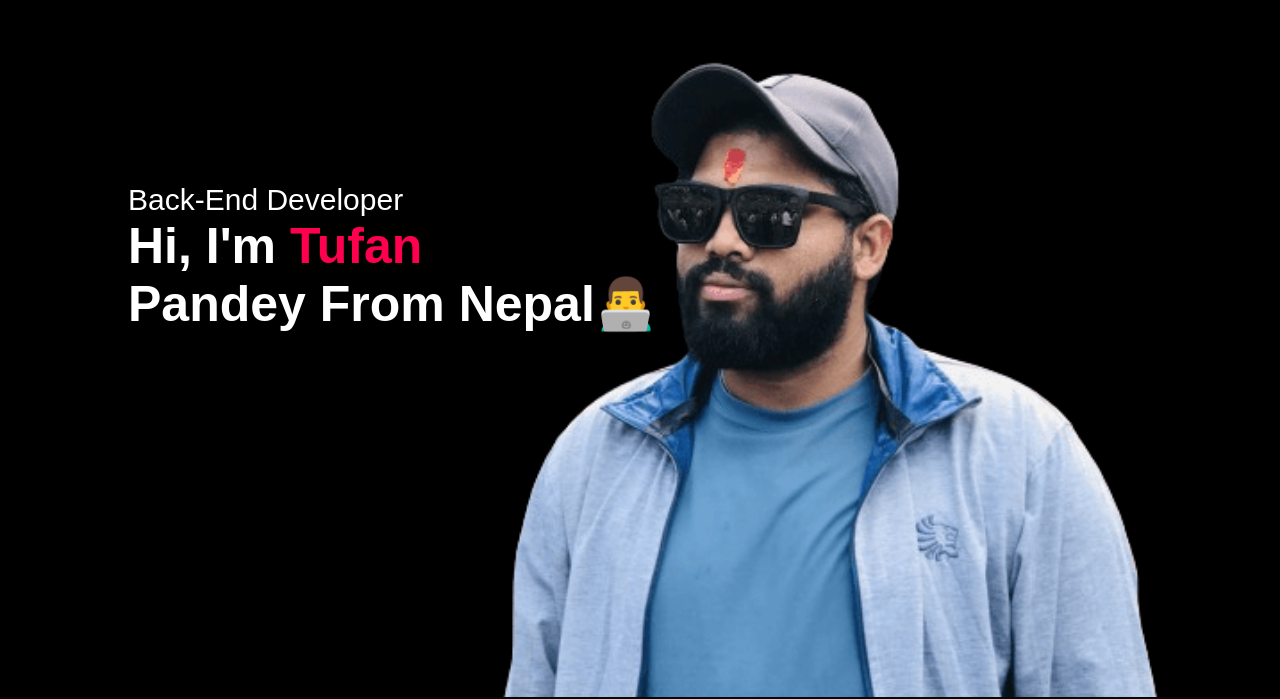
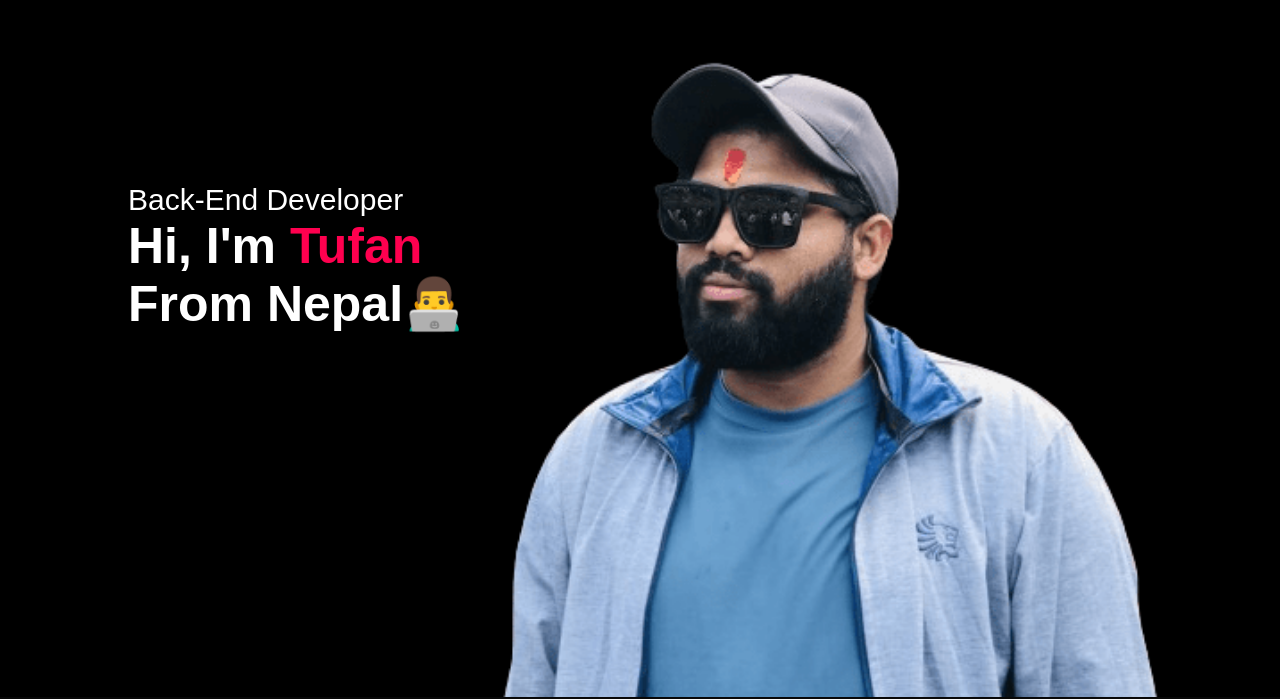
Before and after one commit to tufanpande/portfolio, a plain HTML site: page index.html in a window 1280 px wide. Shown: the part 103-802 px from the top of the page. Drawn offline with Linux system fonts and the light colour scheme.

Commit message:
HTML index

```diff
--- a/index.html
+++ b/index.html
@@ -28,7 +28,7 @@
             </nav>
             <div class="header-text">
                     <p>Back-End Developer</p>
-                    <h1>Hi, I'm <span>Tufan</span><br> Pandey From Nepal👨‍💻 </h1>
+                    <h1>Hi, I'm <span>Tufan</span><br> From Nepal👨‍💻 </h1>
             </div>
          </div>
     </div>
```
